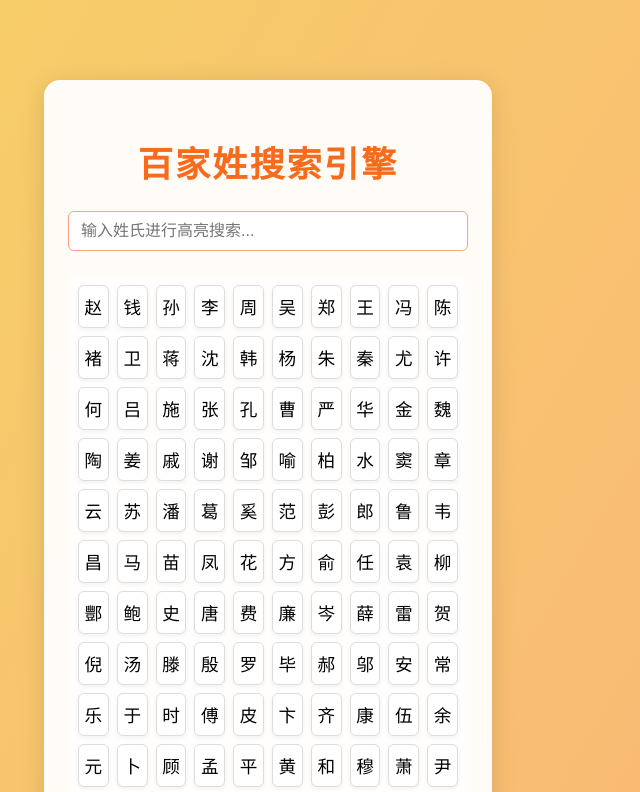
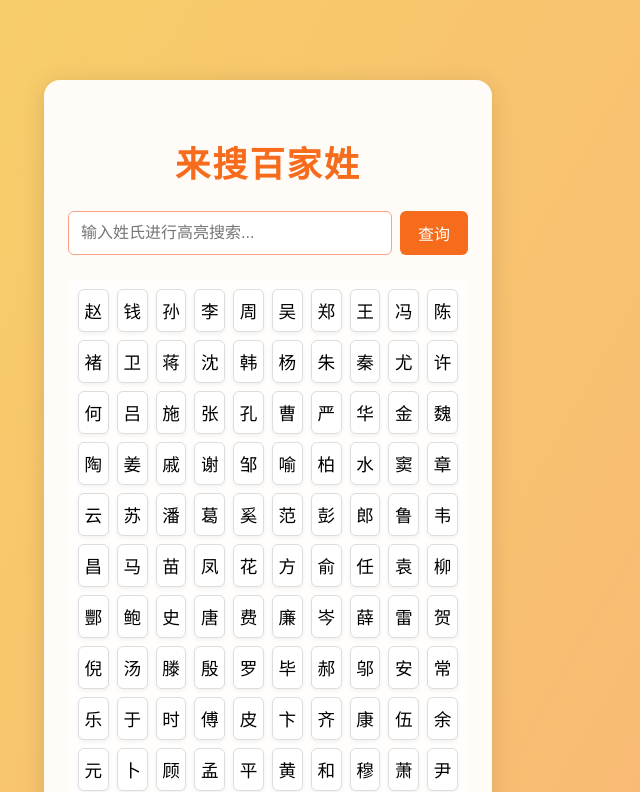
Before and after one commit to lmf20000/Surnames-Search, a plain HTML site: page index.html in a window 1280 px wide. Shown: the top 792 px of the page, without its empty margins (372-1012 px from the left). Drawn offline with Linux system fonts and the light colour scheme.

Commit message:
添加查询按钮

```diff
--- a/index.html
+++ b/index.html
@@ -10,9 +10,10 @@
 </head>
 <body>
     <div class="container">
-        <h1>百家姓搜索引擎</h1>
+        <h1>来搜百家姓</h1>
         <div class="search-box">
             <input type="text" id="searchInput" placeholder="输入姓氏进行高亮搜索...">
+            <button id="searchBtn">查询</button>
         </div>
         <div id="surnamesContainer" class="surnames-container"></div>
     </div>
--- a/script.js
+++ b/script.js
@@ -1,7 +1,8 @@
 // 等待 DOM 完全加载后再执行脚本
 document.addEventListener('DOMContentLoaded', function() {
-    // 获取输入框和姓氏容器的 DOM 元素引用
+    // 获取输入框、查询按钮和姓氏容器的 DOM 元素引用
     const input = document.getElementById('searchInput');
+    const searchBtn = document.getElementById('searchBtn');
     const container = document.getElementById('surnamesContainer');
 
     // 百家姓列表，包含单姓和复姓
@@ -73,8 +74,16 @@ document.addEventListener('DOMContentLoaded', function() {
         }
     }
 
-    input.addEventListener('input', search);
+    // 为查询按钮添加 click 事件监听
+    searchBtn.addEventListener('click', search);
 
-    // Initial population
+    // 为输入框添加 keydown 事件监听，实现按回车键查询
+    input.addEventListener('keydown', function(event) {
+        if (event.key === 'Enter') {
+            search();
+        }
+    });
+
+    // 页面加载后，立即执行一次渲染，显示所有姓氏
     renderSurnames();
 });
```
